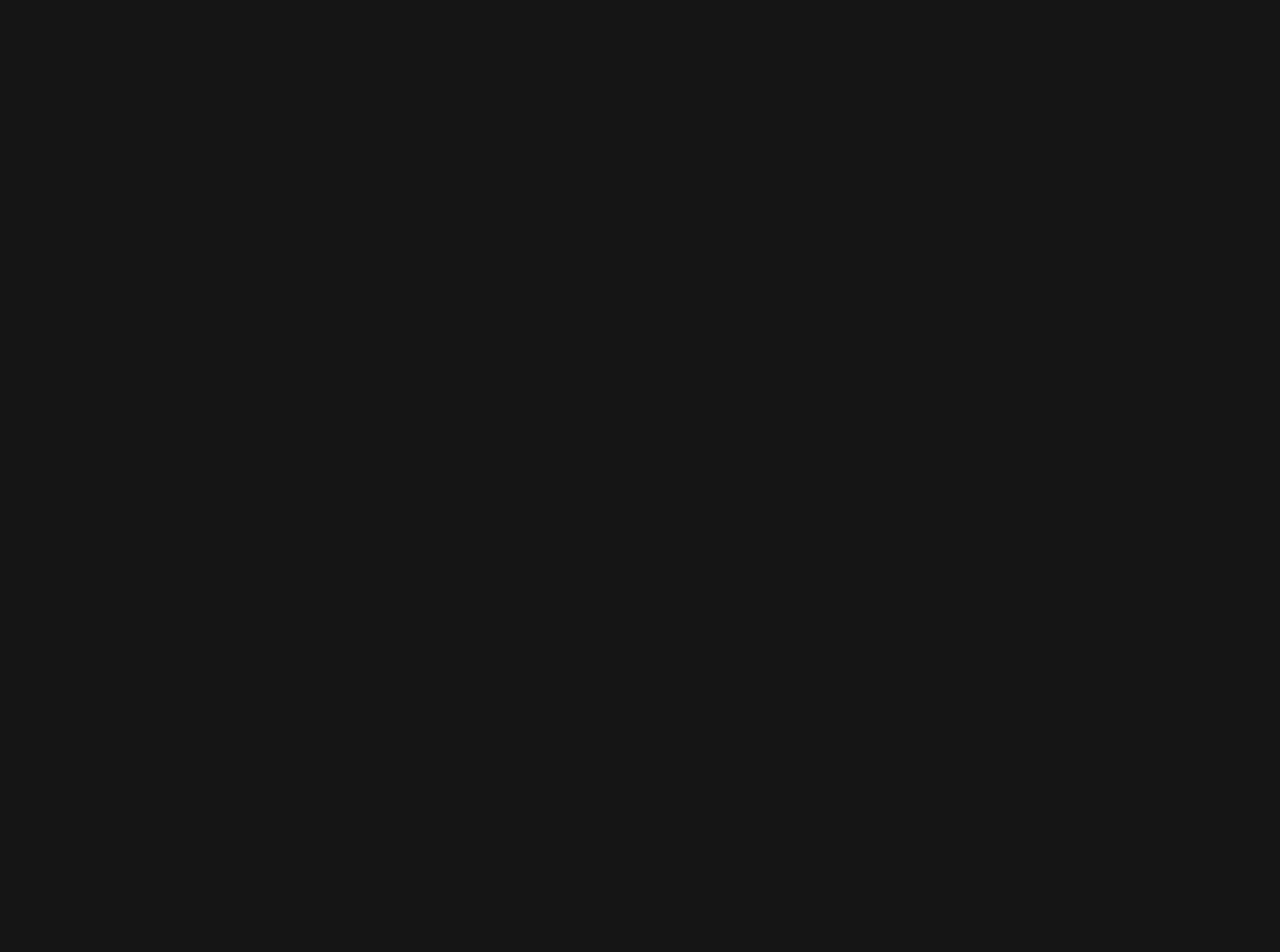
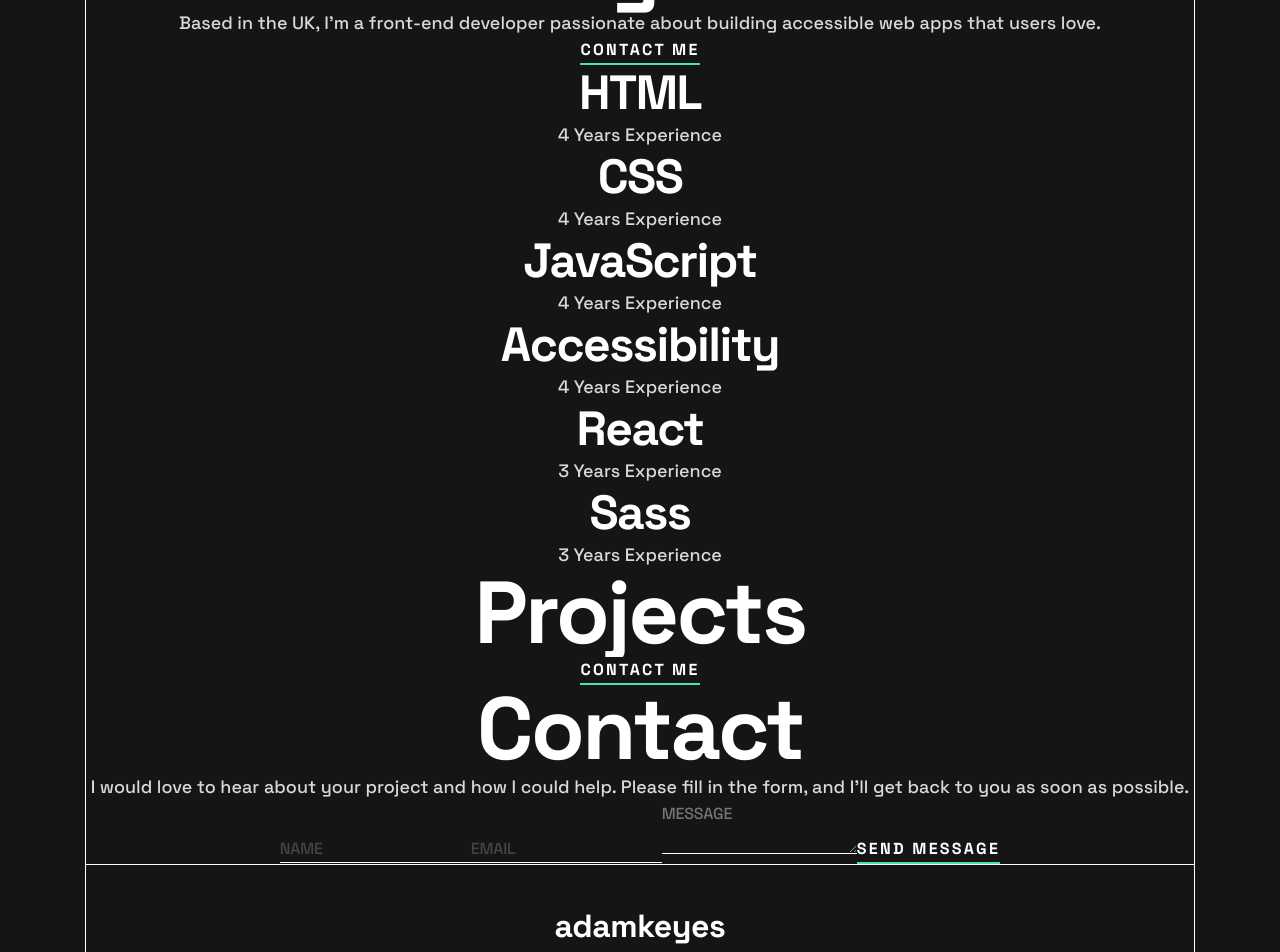
Before and after one commit to Shahbaaz92/single-page-developer-portfolio, a React (Vite) app in the folder single page developer portfolio/: page / in a window 1280 px wide. Shown: the part 240-1192 px from the top of the page. Before the commit the page ends 800 px from the top, so only its background shows below. Built offline with nearby package versions, Linux system fonts and the light colour scheme.

Commit message:
CSS update

```diff
--- a/single page developer portfolio/src/App.css
+++ b/single page developer portfolio/src/App.css
@@ -1,11 +1,15 @@
 @import url("https://fonts.googleapis.com/css2?family=Space+Grotesk:wght@500;700&display=swap");
 
+* {
+  margin: 0;
+  padding: 0;
+  box-sizing: border-box;
+}
 #root {
   width: 100%;
   max-width: 1110px;
   height: auto;
-  margin: 0 auto;
-  padding: 2rem;
+  margin: 40px auto;
   text-align: center;
   border: 1px solid white;
   font-family: "Space Grotesk", sans-serif;
@@ -30,9 +34,17 @@ h3 {
   line-height: 32px;
 }
 p {
+  color: #d9d9d9;
   font-size: 18px;
   font-weight: 500;
   line-height: 28px;
+}
+p.logo {
+  color: #ffffff;
+  font-size: 32px;
+  font-weight: 700;
+  line-height: 32px;
+  letter-spacing: -0.444px;
 }
 button {
   font-family: inherit;
@@ -42,8 +54,13 @@ button {
   font-weight: 700;
   line-height: 26px;
   letter-spacing: 2.286px;
+  background-color: #151515;
+  text-transform: uppercase;
+  border: none;
+  border-bottom: 2px solid #4ee1a0;
 }
-input {
+input,
+textarea {
   font-family: inherit;
   color: inherit;
   font-size: 16px;
@@ -51,7 +68,16 @@ input {
   font-weight: 500;
   line-height: 26px;
   letter-spacing: -0.222px;
+  text-transform: uppercase;
+  background-color: #151515;
+  border: none;
+  border-bottom: 1px solid #fff;
 }
 input::placeholder {
   opacity: 0.5;
 }
+
+footer {
+  padding: 45px 0;
+  border-top: 1px solid #ffffff;
+}
--- a/single page developer portfolio/src/App.jsx
+++ b/single page developer portfolio/src/App.jsx
@@ -1,14 +1,14 @@
 import "./App.css";
 import Header from "./Components/Header.jsx";
 import Main from "./Components/Main.jsx";
-import Footer from "./Components/Footer.jsx";
+import Contact from "./Components/Contact.jsx";
 
 function App() {
   return (
     <>
       <Header />
       <Main />
-      <Footer />
+      <Contact />
     </>
   );
 }
--- /dev/null
+++ b/single page developer portfolio/src/Components/Contact.jsx
@@ -0,0 +1,29 @@
+function Contact() {
+  return (
+    <div>
+      <section>
+        <article>
+          <h1>Contact</h1>
+          <p>
+            I would love to hear about your project and how I could help. Please
+            fill in the form, and I’ll get back to you as soon as possible.
+          </p>
+        </article>
+        <form>
+          <input type="text" placeholder="Name" />
+          <input type="email" placeholder="Email" />
+          <textarea
+            name="message"
+            id=" message"
+            placeholder="Message"
+          ></textarea>
+          <button>Send message</button>
+        </form>
+      </section>
+      <footer>
+        <p className="logo">adamkeyes</p>
+      </footer>
+    </div>
+  );
+}
+export default Contact;
--- a/single page developer portfolio/src/Components/Footer.jsx
+++ /dev/null
@@ -1,4 +0,0 @@
-function Footer() {
-  return <div>Footer</div>;
-}
-export default Footer;
--- a/single page developer portfolio/src/Components/Header.jsx
+++ b/single page developer portfolio/src/Components/Header.jsx
@@ -1,4 +1,18 @@
 function Header() {
-  return <div>Header</div>;
+  return (
+    <header>
+      <nav>
+        <p className="logo">adamkeyes</p>
+      </nav>
+      <section>
+        <h1> Nice to meet you! I&apos;m Adam Keyes.</h1>
+        <p>
+          Based in the UK, I&apos;m a front-end developer passionate about
+          building accessible web apps that users love.
+        </p>
+        <button>Contact me</button>
+      </section>
+    </header>
+  );
 }
 export default Header;
--- a/single page developer portfolio/src/Components/Main.jsx
+++ b/single page developer portfolio/src/Components/Main.jsx
@@ -1,4 +1,40 @@
 function Main() {
-  return <div>Main</div>;
+  return (
+    <main>
+      <section>
+        <article>
+          <h2>HTML</h2>
+          <p>4 Years Experience</p>
+        </article>
+        <article>
+          <h2>CSS</h2>
+          <p>4 Years Experience</p>
+        </article>
+        <article>
+          <h2>JavaScript</h2>
+          <p>4 Years Experience</p>
+        </article>
+        <article>
+          <h2>Accessibility</h2>
+          <p>4 Years Experience</p>
+        </article>
+        <article>
+          <h2>React</h2>
+          <p>3 Years Experience</p>
+        </article>
+        <article>
+          <h2>Sass</h2>
+          <p>3 Years Experience</p>
+        </article>
+      </section>
+      <section>
+        <article>
+          <h1> Projects</h1>
+          <button>Contact me</button>
+        </article>
+        <div></div>
+      </section>
+    </main>
+  );
 }
 export default Main;
```
Also changed, not shown: 1 other file (tests, documents, lock files or other folders).
